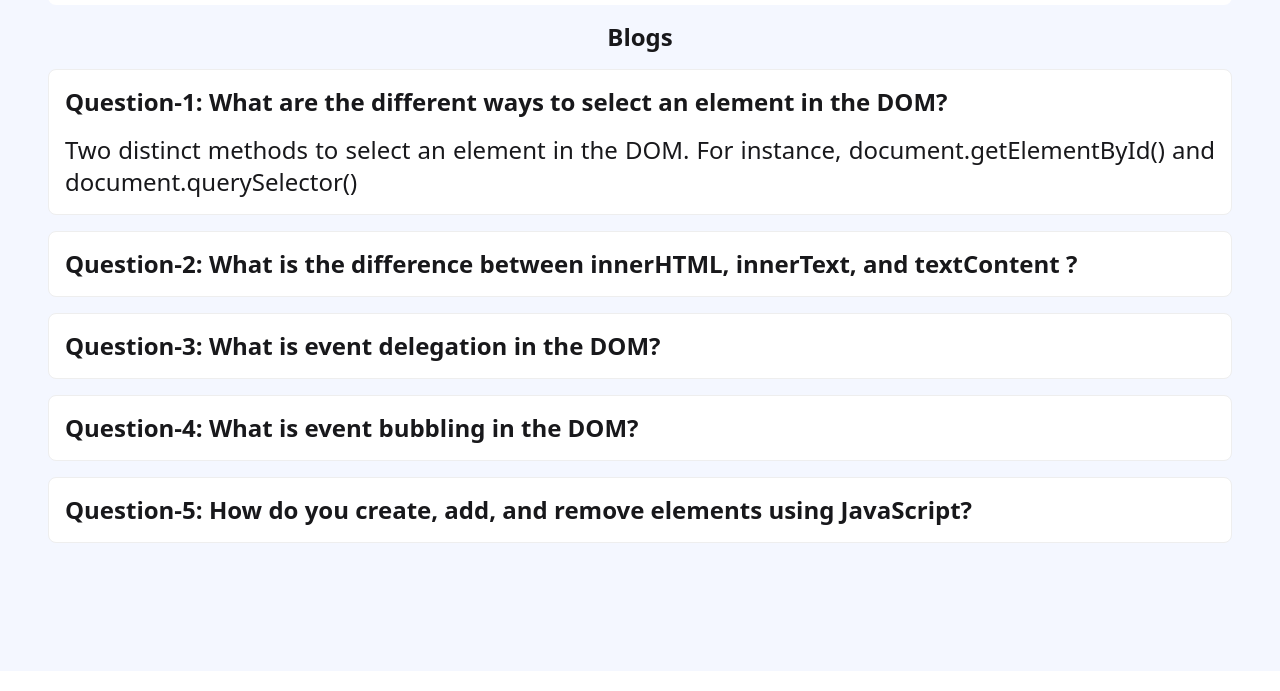
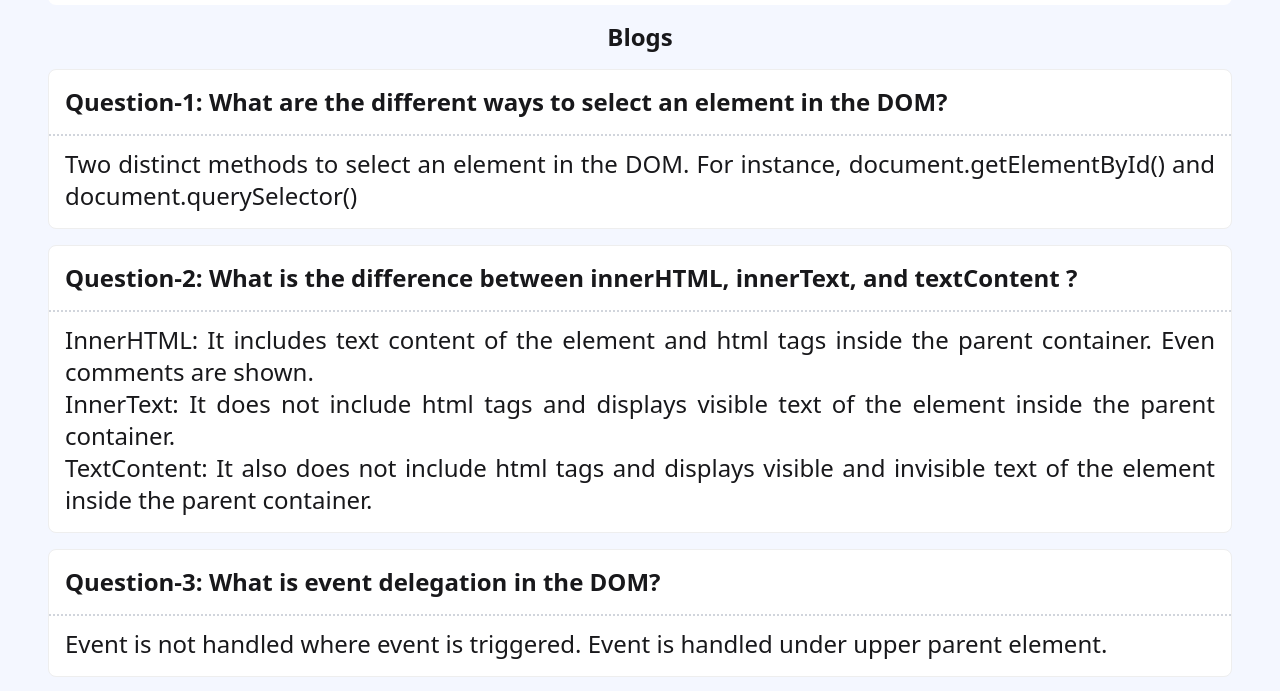
Before and after one commit to sajjad-developer/Assignment5-Dev-Board, a plain HTML site: page blog.html in a window 1280 px wide. Shown: the part 71-762 px from the top of the page. Drawn offline with nearby package versions, Linux system fonts and the light colour scheme.

Commit message:
made accordion collapse open and added dotted gray border

```diff
--- a/blog.html
+++ b/blog.html
@@ -49,9 +49,11 @@
     <section class="w-screen px-12 mt-4 space-y-4 pb-32">
       <h1 class="text-center font-bold text-2xl my-4">Blogs</h1>
       <!-- First  Question -->
-      <div class="collapse bg-base-100 border border-base-300">
+      <div class="collapse collapse-open bg-base-100 border border-base-300">
         <input type="radio" name="my-accordion-1" checked="checked" />
-        <div class="collapse-title font-semibold">
+        <div
+          class="collapse-title border-dotted border-b-2 border-gray-300 mb-3 font-semibold"
+        >
           Question-1: What are the different ways to select an element in the
           DOM?
         </div>
@@ -61,9 +63,11 @@
         </div>
       </div>
       <!-- Second Question -->
-      <div class="collapse bg-base-100 border border-base-300">
+      <div class="collapse collapse-open bg-base-100 border border-base-300">
         <input type="radio" name="my-accordion-1" />
-        <div class="collapse-title font-semibold">
+        <div
+          class="collapse-title border-dotted border-b-2 border-gray-300 mb-3 font-semibold"
+        >
           Question-2: What is the difference between innerHTML, innerText, and
           textContent ?
         </div>
@@ -77,9 +81,11 @@
         </div>
       </div>
       <!-- Third Question -->
-      <div class="collapse bg-base-100 border border-base-300">
+      <div class="collapse collapse-open bg-base-100 border border-base-300">
         <input type="radio" name="my-accordion-1" />
-        <div class="collapse-title font-semibold">
+        <div
+          class="collapse-title border-dotted border-b-2 border-gray-300 mb-3 font-semibold"
+        >
           Question-3: What is event delegation in the DOM?
         </div>
         <div class="collapse-content text-2xl text-justify">
@@ -88,9 +94,11 @@
         </div>
       </div>
       <!-- Fourth Question -->
-      <div class="collapse bg-base-100 border border-base-300">
+      <div class="collapse collapse-open bg-base-100 border border-base-300">
         <input type="radio" name="my-accordion-1" />
-        <div class="collapse-title font-semibold">
+        <div
+          class="collapse-title border-dotted border-b-2 border-gray-300 mb-3 font-semibold"
+        >
           Question-4: What is event bubbling in the DOM?
         </div>
         <div class="collapse-content text-2xl text-justify">
@@ -98,9 +106,11 @@
         </div>
       </div>
       <!-- Fifth Question -->
-      <div class="collapse bg-base-100 border border-base-300">
+      <div class="collapse collapse-open bg-base-100 border border-base-300">
         <input type="radio" name="my-accordion-1" />
-        <div class="collapse-title font-semibold">
+        <div
+          class="collapse-title border-dotted border-b-2 border-gray-300 mb-3 font-semibold"
+        >
           Question-5: How do you create, add, and remove elements using
           JavaScript?
         </div>
```
